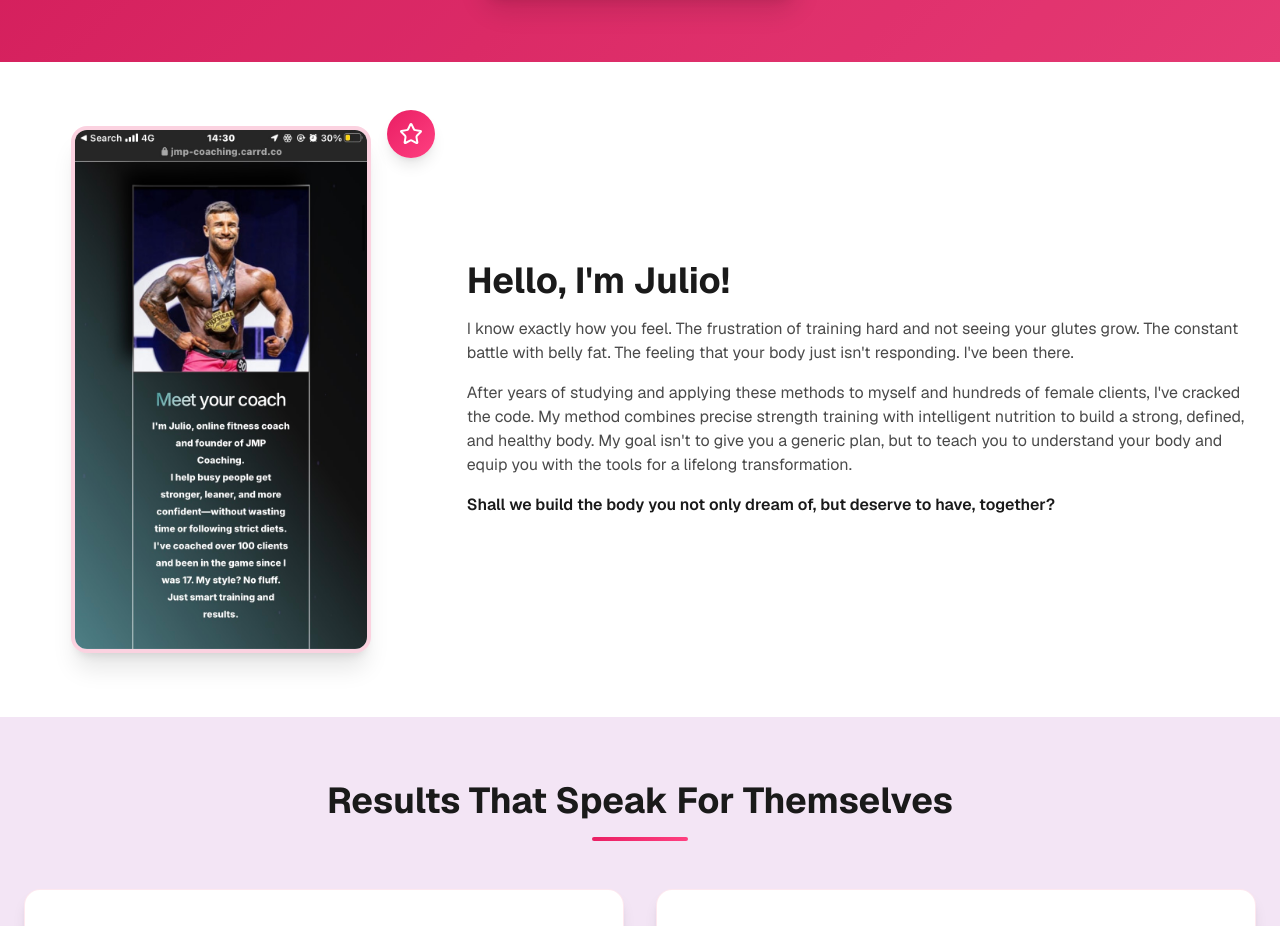
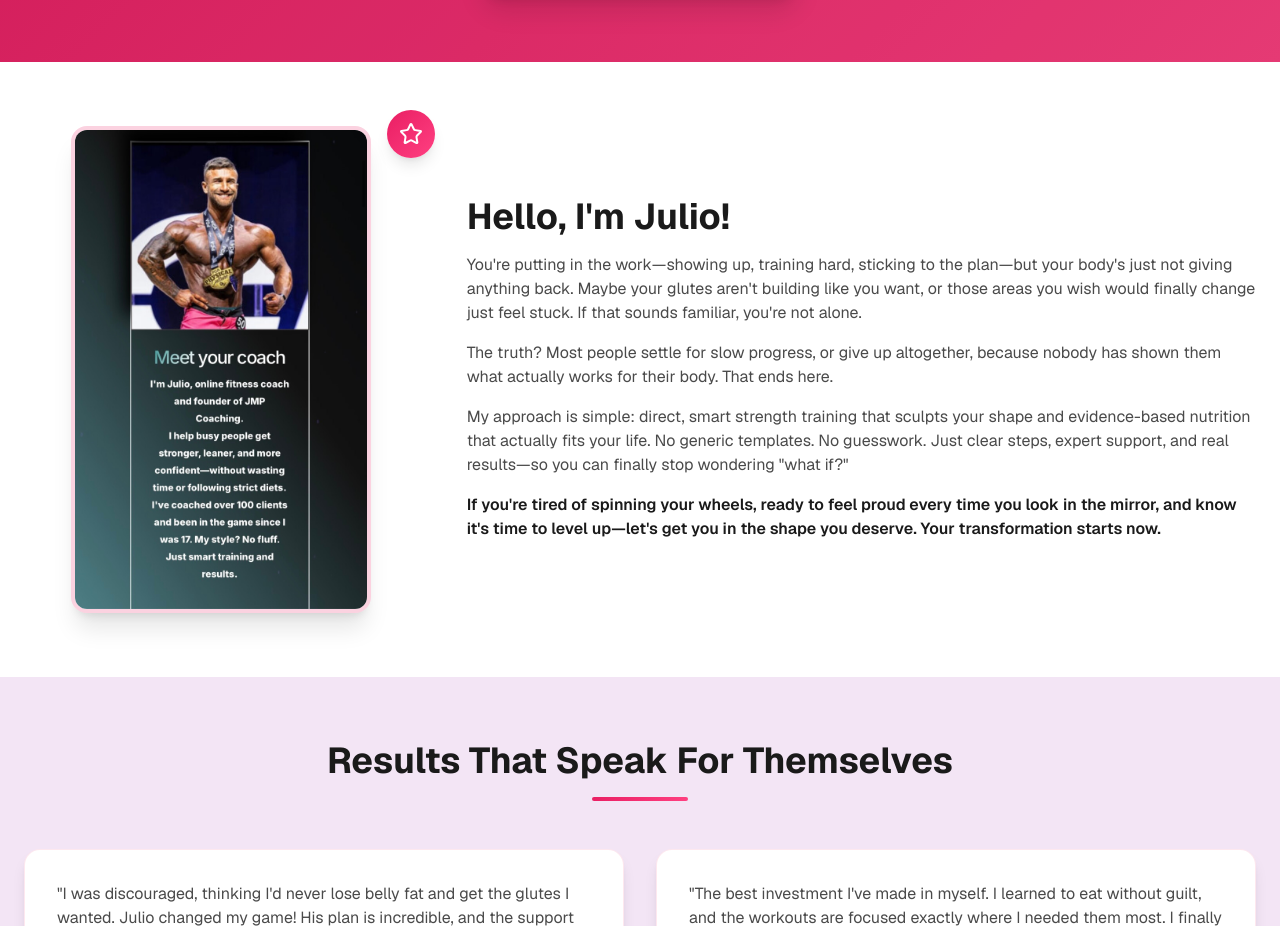
Before and after one commit to heyitszyzzzz/newone, a Next.js app: page / in a window 1280 px wide. Shown: the part 4780-5706 px from the top of the page. Built offline with nearby package versions, Linux system fonts and the light colour scheme.

Commit message:
feat: update coach photo and about section with new bio
Add new competition photo and update about section with powerful new copy.

Co-authored-by: null <208343269+heyitszyzzzz@users.noreply.github.com>

```diff
--- a/app/page.tsx
+++ b/app/page.tsx
@@ -613,7 +613,7 @@ export default function Component() {
             <div className="md:w-1/3 text-center">
               <div className="relative">
                 <Image
-                  src="/images/coach.png"
+                  src="/images/coach-new.jpg"
                   alt="Photo of Coach Julio"
                   width={300}
                   height={300}
@@ -625,22 +625,24 @@ export default function Component() {
               </div>
             </div>
             <div className="md:w-2/3">
-              <h2 className="text-2xl sm:text-3xl md:text-4xl font-bold text-brand-dark mb-4">
-                Hello, I&apos;m Julio!
-              </h2>
+              <h2 className="text-2xl sm:text-3xl md:text-4xl font-bold text-brand-dark mb-4">Hello, I'm Julio!</h2>
               <p className="text-brand-gray mb-4">
-                I know exactly how you feel. The frustration of training hard and not seeing your glutes grow. The
-                constant battle with belly fat. The feeling that your body just isn&apos;t responding. I&apos;ve been
-                there.
+                You're putting in the work—showing up, training hard, sticking to the plan—but your body's just not
+                giving anything back. Maybe your glutes aren't building like you want, or those areas you wish would
+                finally change just feel stuck. If that sounds familiar, you're not alone.
               </p>
               <p className="text-brand-gray mb-4">
-                After years of studying and applying these methods to myself and hundreds of female clients, I&apos;ve
-                cracked the code. My method combines precise strength training with intelligent nutrition to build a
-                strong, defined, and healthy body. My goal isn&apos;t to give you a generic plan, but to teach you to
-                understand your body and equip you with the tools for a lifelong transformation.
+                The truth? Most people settle for slow progress, or give up altogether, because nobody has shown them
+                what actually works for their body. That ends here.
+              </p>
+              <p className="text-brand-gray mb-4">
+                My approach is simple: direct, smart strength training that sculpts your shape and evidence-based
+                nutrition that actually fits your life. No generic templates. No guesswork. Just clear steps, expert
+                support, and real results—so you can finally stop wondering "what if?"
               </p>
               <p className="text-brand-dark font-semibold">
-                Shall we build the body you not only dream of, but deserve to have, together?
+                If you're tired of spinning your wheels, ready to feel proud every time you look in the mirror, and know
+                it's time to level up—let's get you in the shape you deserve. Your transformation starts now.
               </p>
             </div>
           </div>
```
Also changed, not shown: public/images/coach-new.jpg (added).
